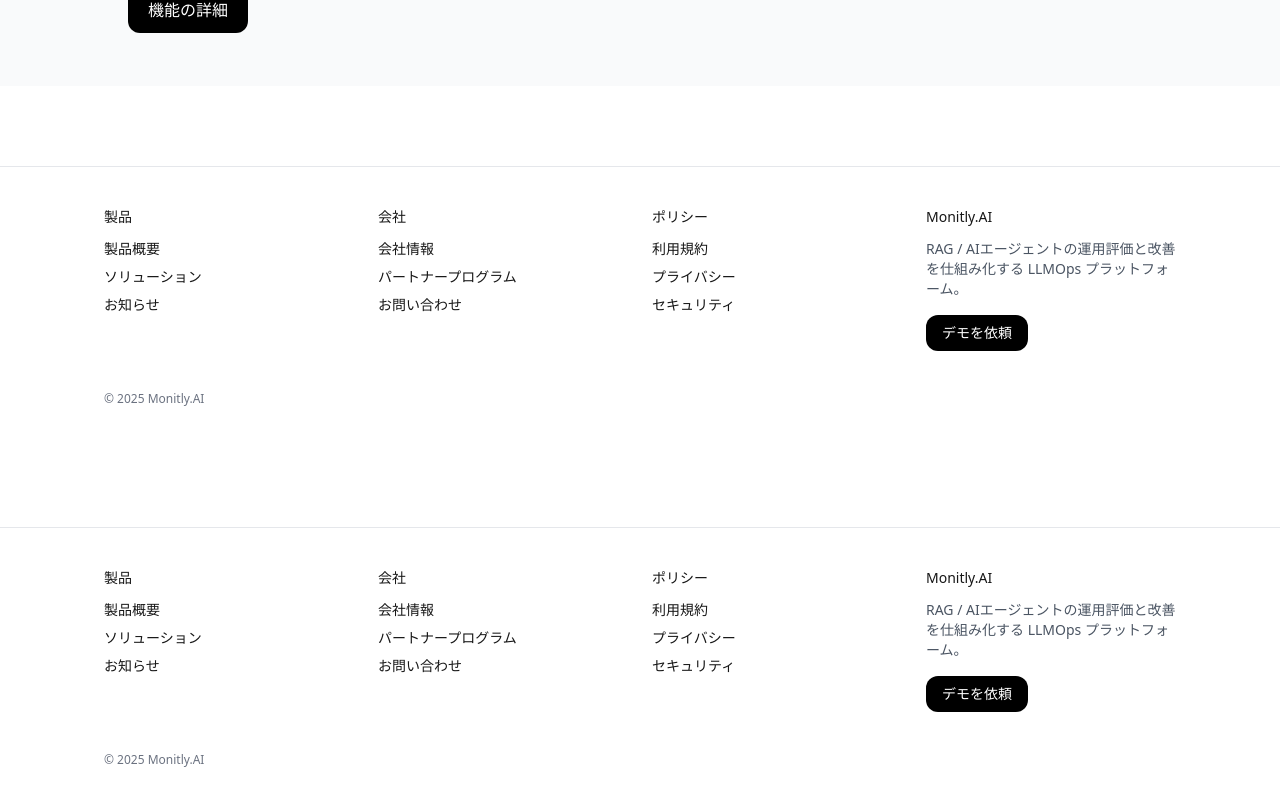
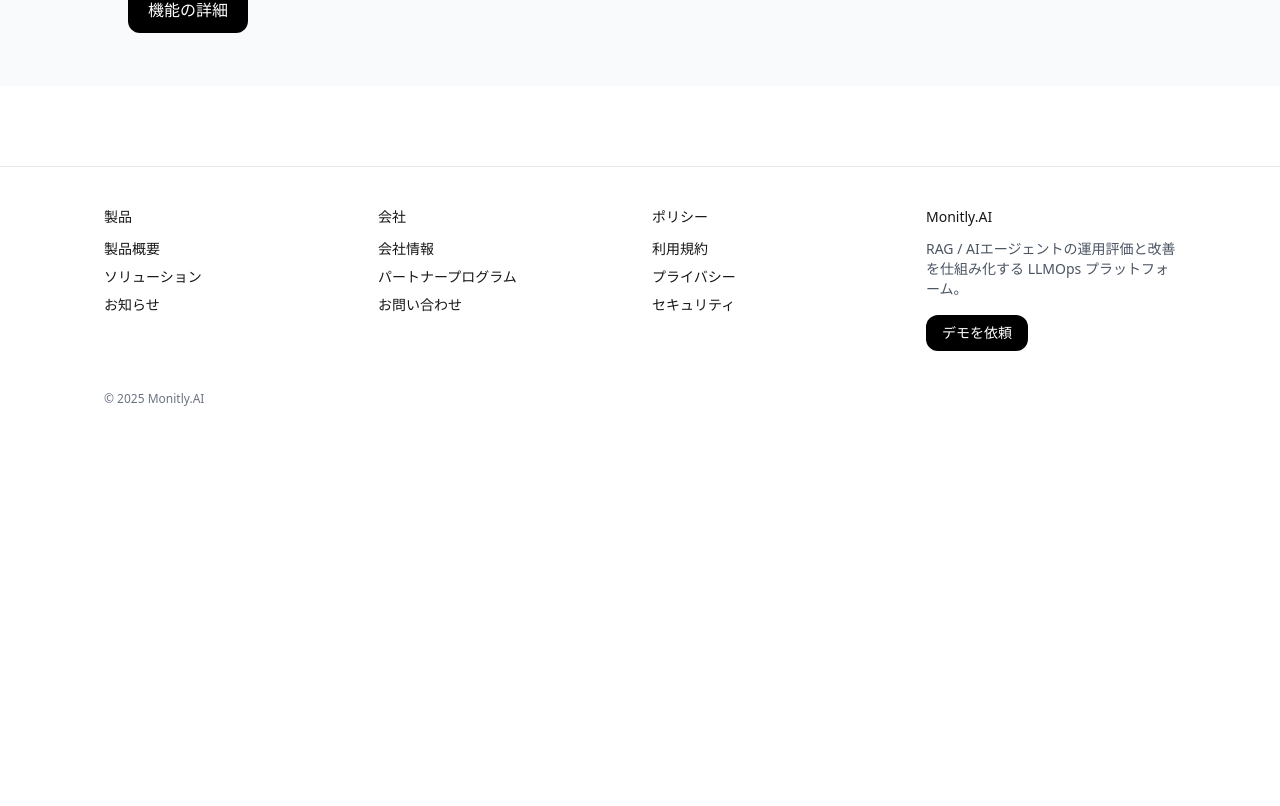
Before and after one commit to monitly-hioki/monitlyai-site, a Next.js app: page / in a window 1280 px wide. Shown: the part 1079-1885 px from the top of the page. After the commit the page ends 1526 px from the top, so only its background shows below. Built offline with nearby package versions, Linux system fonts and the light colour scheme.

Commit message:
fix(footer): dedupe and ensure single Footer injected in layout

```diff
--- a/app/layout.tsx
+++ b/app/layout.tsx
@@ -1,8 +1,6 @@
 import type { Metadata } from "next";
 import "./globals.css";
 import Header from "@/components/Header";
-import Footer from "@/components/Footer";
-
 export const metadata: Metadata = {
   title:
     "Monitly.AI｜検索統合AI（RAG)/AI対話型AI（エージェント）の評価と運用可視化",
@@ -10,6 +8,8 @@
     "RAGとAI対話型AI（エージェント）の“結果”を可視化し、継続的に良くする。評価・比較・運用をひとつのダッシュボード（結果可視化)で。",
   icons: [{ rel: "icon", url: "/favicon.ico" }],
 };
+
+import Footer from "@/components/Footer";
 
 export default function RootLayout({
   children,
@@ -27,9 +27,7 @@
               : "local")}
         </div>
         <Header />
-        <main className="min-h-screen">{children}</main>
-        <Footer />
-        <Footer />
+        <main className="min-h-screen">{children}</main>  <Footer />
 </body>
     </html>
   );
```
